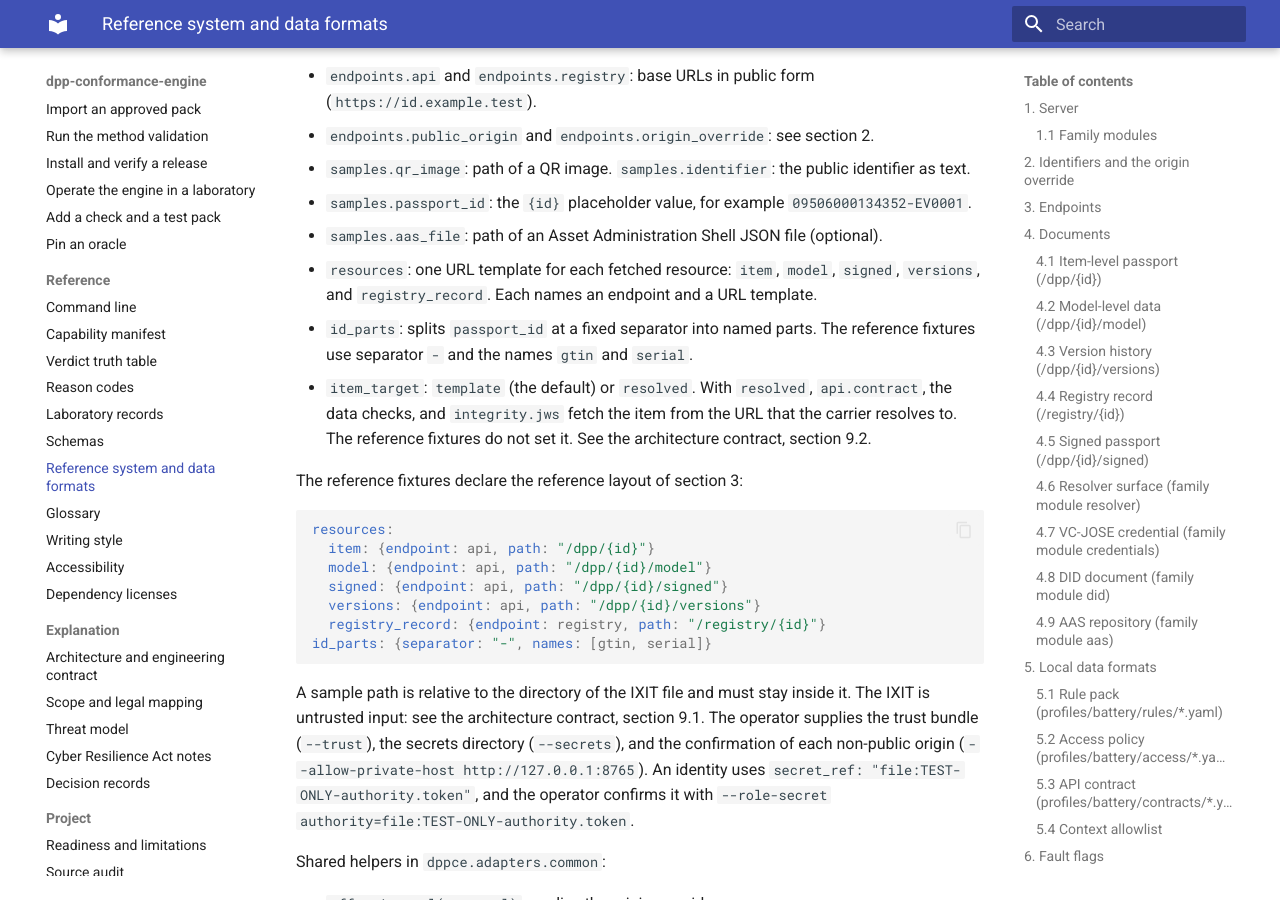
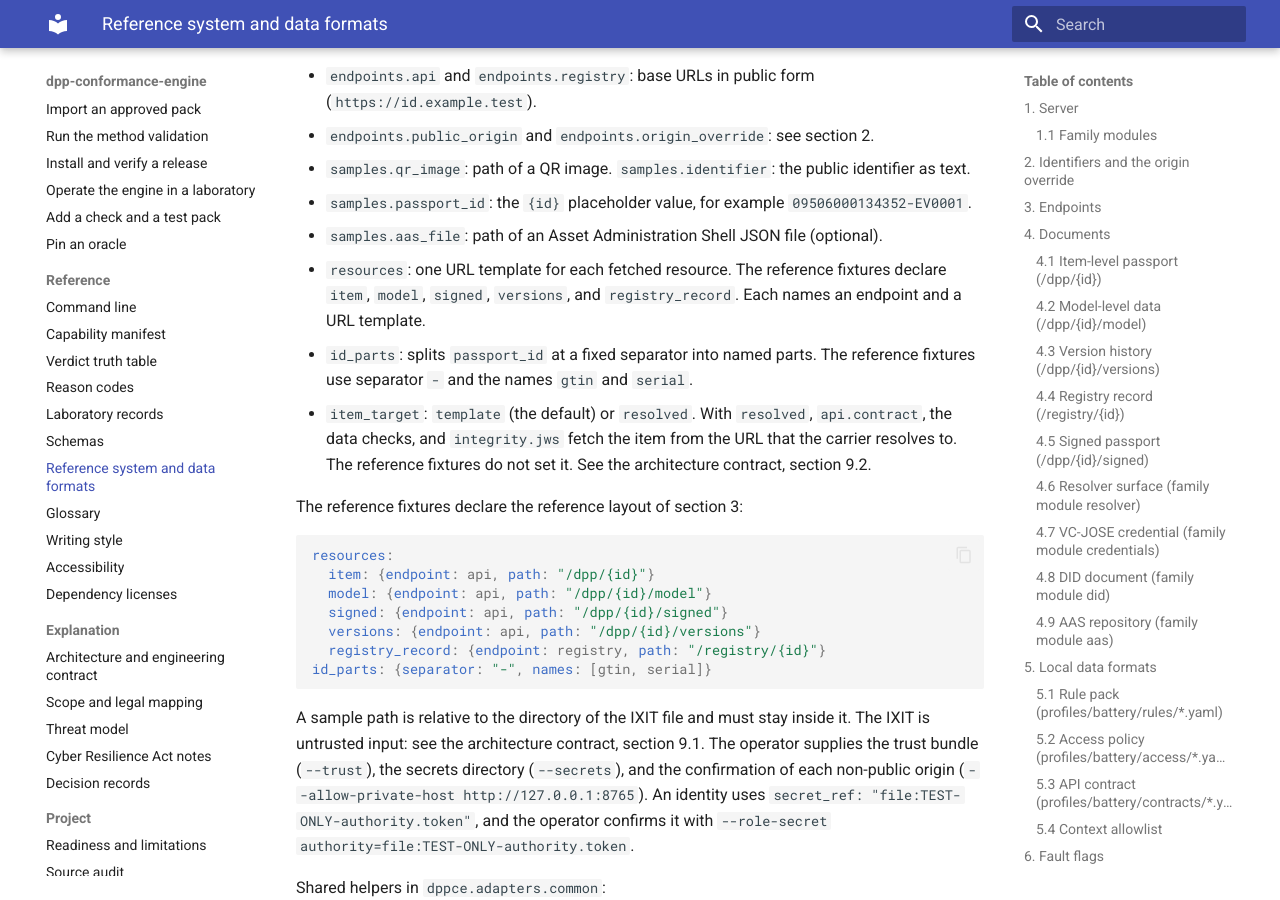
Before and after one commit to hadijannat/dpp-conformance-engine, an MkDocs documentation site: the page built from docs/reference/reference-system.md, in a window 1280 px wide and 900 px high, scrolled down 18639 px. Built offline with MkDocs 1.6.1 and Material for MkDocs 9.7.7, drawn with Linux system fonts in a browser that asks for light colours; the version menu is left out.

Commit message:
fix(docs): apply review findings
List the five new IXIT resource names in the how-to.
Say that the reference fixtures declare only the original five names.

Co-Authored-By: Claude Sonnet 5.5 <noreply@anthropic.com>

```diff
--- a/docs/reference/reference-system.md
+++ b/docs/reference/reference-system.md
@@ -668,8 +668,8 @@ IXIT conventions for the reference rig:
 - `samples.qr_image`: path of a QR image. `samples.identifier`: the public identifier as text.
 - `samples.passport_id`: the `{id}` placeholder value, for example `09506000134352-EV0001`.
 - `samples.aas_file`: path of an Asset Administration Shell JSON file (optional).
-- `resources`: one URL template for each fetched resource: `item`, `model`, `signed`,
-  `versions`, and `registry_record`. Each names an endpoint and a URL template.
+- `resources`: one URL template for each fetched resource. The reference fixtures declare `item`,
+  `model`, `signed`, `versions`, and `registry_record`. Each names an endpoint and a URL template.
 - `id_parts`: splits `passport_id` at a fixed separator into named parts. The reference
   fixtures use separator `-` and the names `gtin` and `serial`.
 - `item_target`: `template` (the default) or `resolved`. With `resolved`, `api.contract`, the
```
Also changed, not shown: docs/how-to/write-an-ics-and-an-ixit.md (+2 -1 lines).
